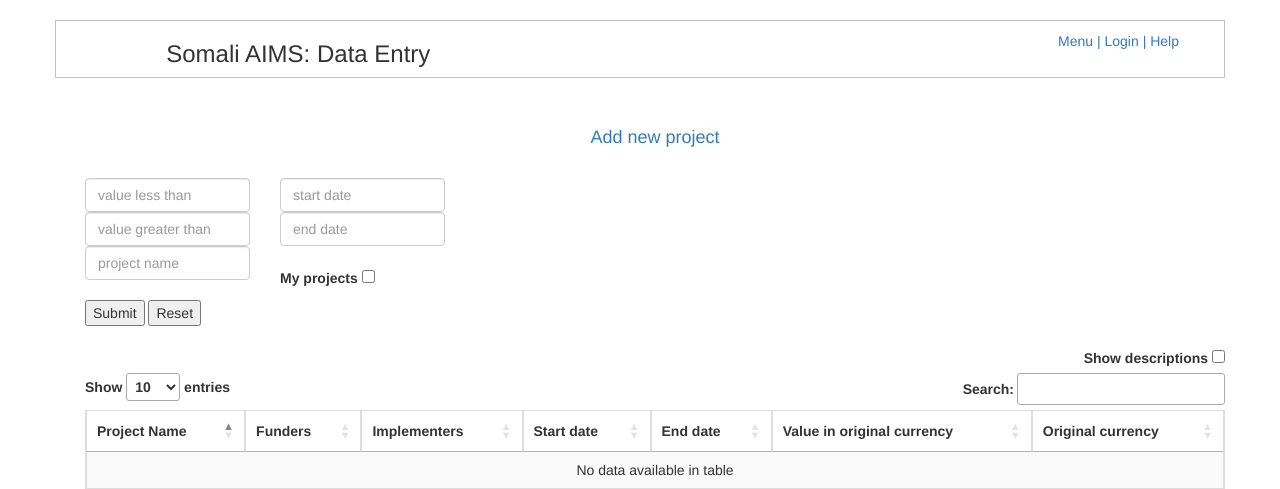
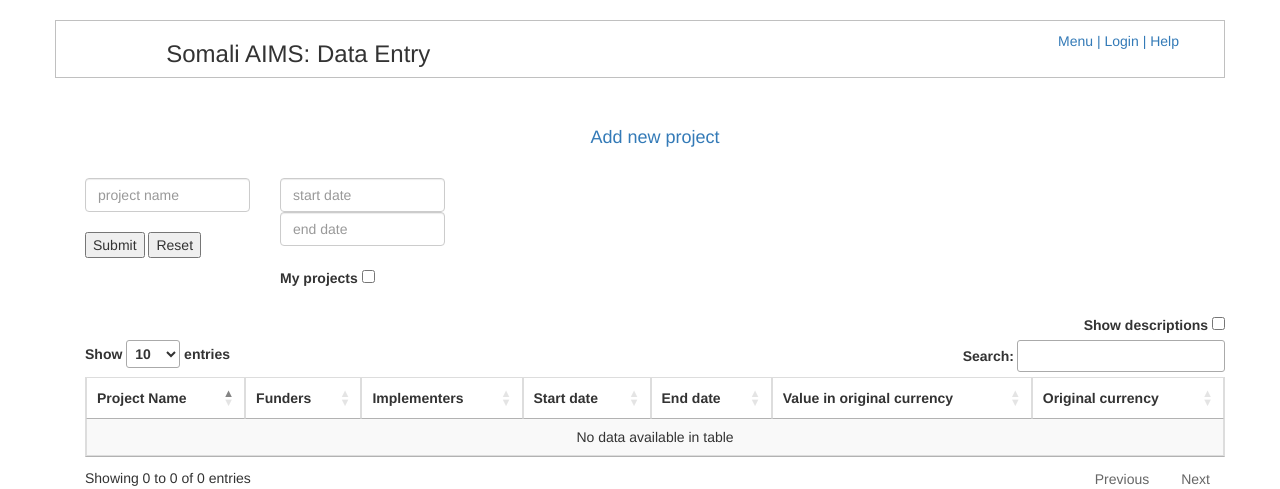
Before and after one commit to matmaxgeds/somaliaims-demo, a Django app: template templates/data_entry/index.html in a window 1280 px wide. Shown: the top 489 px of the page. Run offline with Django 3.2, Linux system fonts and the light colour scheme; the template is opened without the code that fills it, so the values that code supplies are empty; parts of the project's set-up code (start-up, migrations or seed data) failed here and were passed over; some libraries are stand-ins or nearby versions.

Commit message:
Removing value filters from project admin.

```diff
--- a/templates/data_entry/index.html
+++ b/templates/data_entry/index.html
@@ -25,10 +25,6 @@
     <div>
         <div class="col-md-2">
             <form action="" method="get">
-                <input class="form-control" id="id_value__lt" name="value__lt" step="any" type="number"
-                       placeholder="value less than">
-                <input class="form-control" id="id_value__gt" name="value__gt" step="any" type="number"
-                       placeholder="value greater than">
                 <input class="form-control" id="id_name__icontains" name="name__icontains" type="text" placeholder="project name">
                 <br>
                 <div class="btns">
```
